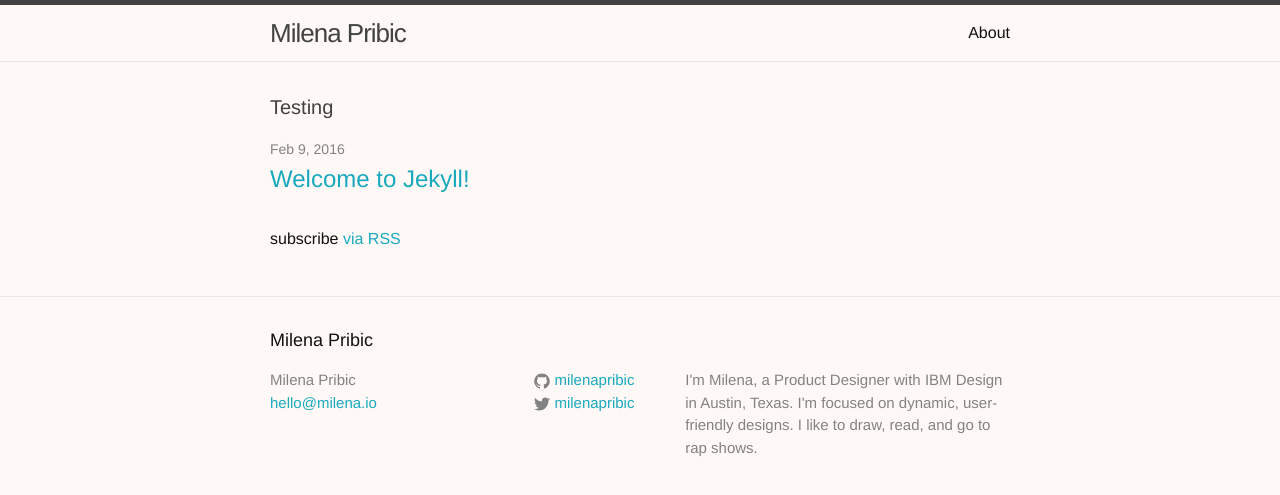
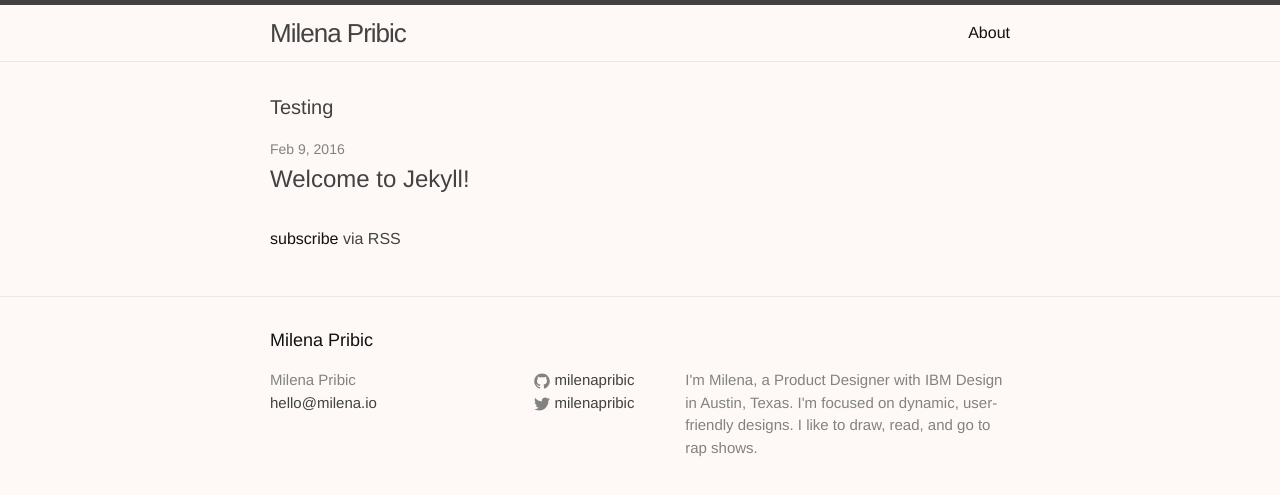
Before and after one commit to npmcdn-to-unpkg-bot/milenapribic.github.io, a Jekyll site: the page built from index.html, in a window 1280 px wide. Shown: the top 495 px of the page. Built offline with Jekyll 4.4.1, drawn with Linux system fonts in a browser that asks for light colours.

Commit message:
changing a color

```diff
--- a/_sass/_base.scss
+++ b/_sass/_base.scss
@@ -91,7 +91,7 @@ h1, h2, h3, h4, h5, h6 {
  * Links
  */
 a {
-    color: $brand-color;
+    color: #424242;
     text-decoration: none;
 
     &:visited {
```
